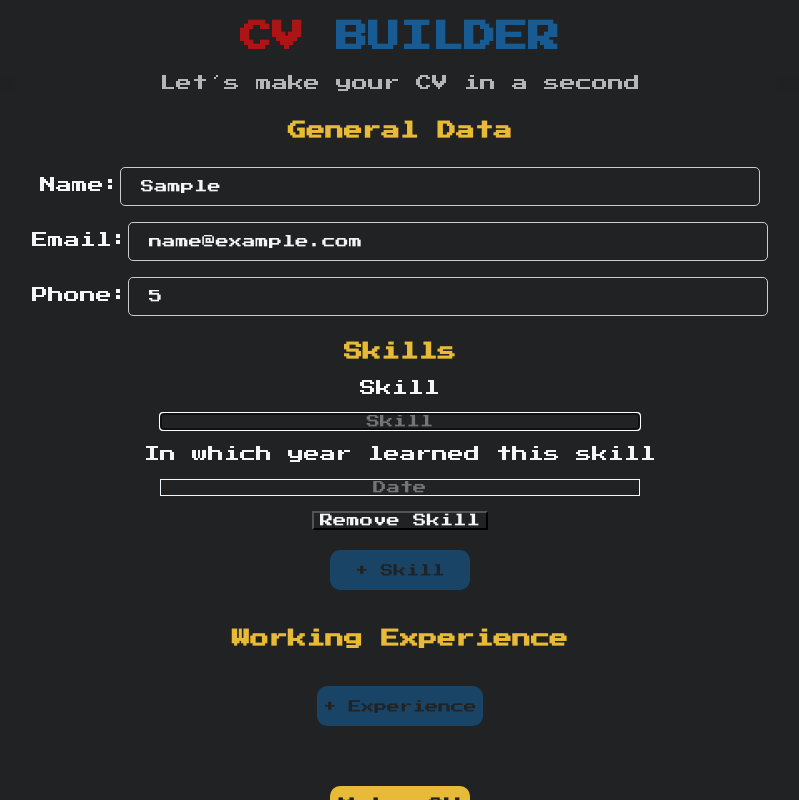
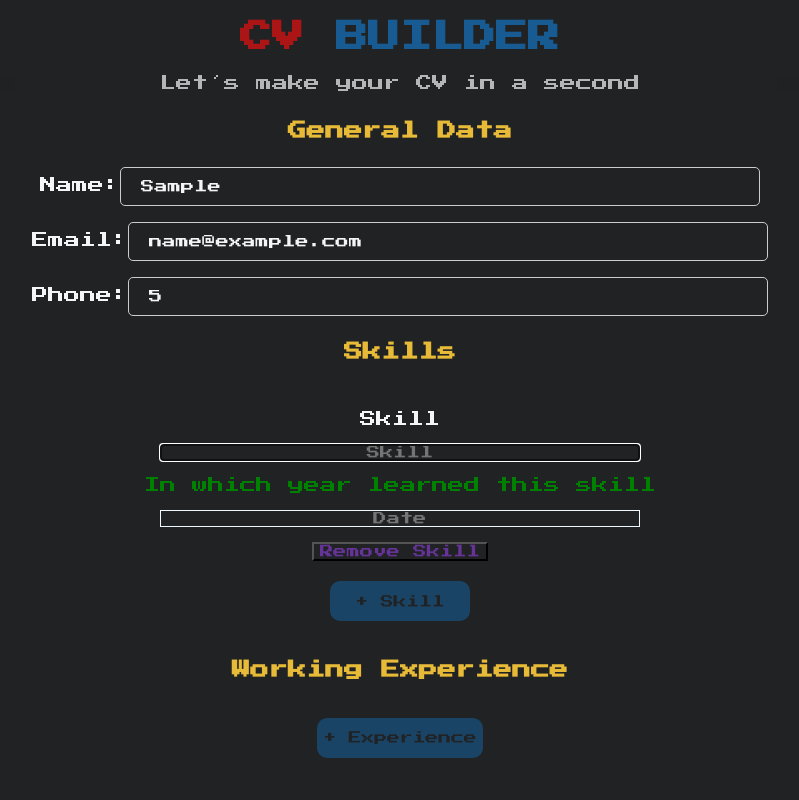
Before and after one commit to ian117/cv-app, a React (Create React App) app: page / in a window 1280 px wide. Both pictures are taken after typing "Sample", "name@example.com", "5" into the empty fields and a click on the button "+ Skill". Shown: the top 800 px of the page, without its empty margins (240-1039 px from the left). Built offline with nearby package versions, Linux system fonts and the light colour scheme.

Commit message:
Css with components

```diff
--- a/src/App.css
+++ b/src/App.css
@@ -168,6 +168,10 @@
   outline:0;
 }
 
+.pGreen {
+  color: green;
+}
+
 .btnForAdd:hover {
   backface-visibility: hidden;
   transform: scale(1.1);
--- a/src/components/CvBuilder.jsx
+++ b/src/components/CvBuilder.jsx
@@ -74,7 +74,7 @@ const CvBuilder = () => {
 
                 {skillsFields.map((item, index) => (
 
-                        <div key={item.id}>
+                        <div key={item.id} style={{marginTop:"50px"}}>
                             <p>Skill </p>
                             <input
                                 className="CompInput"
@@ -83,7 +83,7 @@ const CvBuilder = () => {
                                 ref={register()}
                                 defaultValue={item.skill}
                             />
-                            <p>In which year learned this skill</p>
+                            <p className="pGreen">In which year learned this skill</p>
                             <Controller as={<input />}
                                 className="CompInput"
                                 placeholder="Date"
@@ -91,7 +91,7 @@ const CvBuilder = () => {
                                 control={control}
                                 defaultValue={item.date} // make sure to set up defaultValue
                                 />
-                                <button style={{display: "block", margin: "auto", marginTop: "15px"}} type="button" onClick={() => skillsRemove(index)}>Remove Skill</button>
+                                <button style={{display: "block", margin: "auto", marginTop: "15px", color:"rebeccapurple"}} type="button" onClick={() => skillsRemove(index)}>Remove Skill</button>
                         </div>
 
                 ))}
@@ -111,8 +111,8 @@ const CvBuilder = () => {
 
                 {experienceFields.map((item, index) => (
 
-                    <div key={item.id}>
-                        <p>Where your work</p>
+                    <div key={item.id} style={{marginTop:"50px"}}>
+                        <p>Worked at</p>
                         <input
                             className="CompInput"
                             placeholder="Place of work"
@@ -120,7 +120,7 @@ const CvBuilder = () => {
                             ref={register()}
                             defaultValue={item.exp}
                         />
-                        <p>How many years spend in that position</p>
+                        <p className="pGreen">How many years spend in that position</p>
                         <Controller as={<input />}
                             className="CompInput"
                             placeholder="Years"
@@ -128,7 +128,7 @@ const CvBuilder = () => {
                             control={control}
                             defaultValue={item.years} // make sure to set up defaultValue
                             />
-                            <button style={{display: "block", margin: "auto", marginTop: "15px"}} type="button" onClick={() => experienceRemove(index)}>Remove Experience</button>
+                            <button style={{display: "block", margin: "auto", marginTop: "15px", color:"rebeccapurple"}} type="button" onClick={() => experienceRemove(index)}>Remove Experience</button>
                     </div>
 
                     ))}
```
